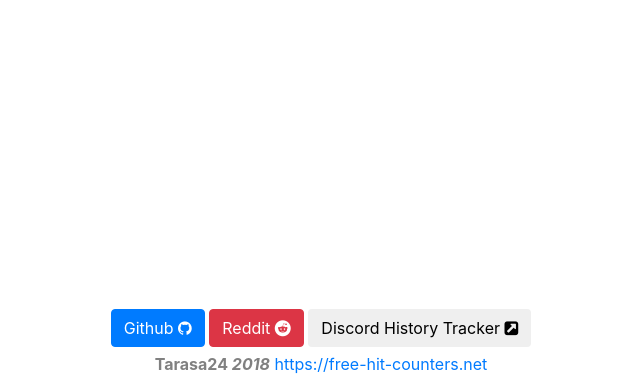
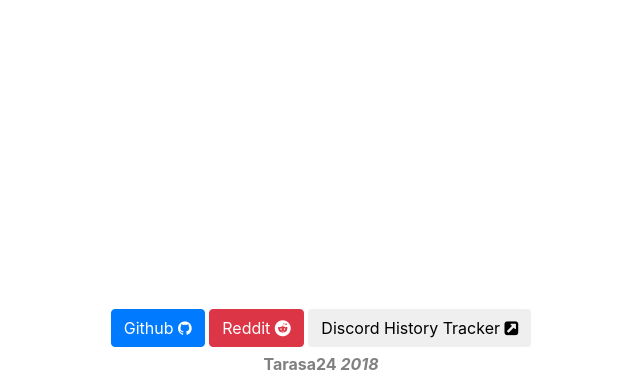
Before and after one commit to Tarasa24/discord-analytics, a plain HTML site: page index.html in a window 1280 px wide. Shown: the part 1436-1812 px from the top of the page, without its empty margins (319-959 px from the left). Drawn offline with nearby package versions, Linux system fonts and the light colour scheme.

Commit message:
index.html fix

```diff
--- a/index.html
+++ b/index.html
@@ -80,7 +80,7 @@
         </div>
         <div align="center">
             <b style="color: gray">Tarasa24 <i>2018</i></b>
-            <a href='https://free-hit-counters.net/' style="padding-bottom: -3px">https://free-hit-counters.net</a> <script type='text/javascript' src='https://www.freevisitorcounters.com/auth.php?id=e997d2a82f8cda5c0656bb8aabc7d1f1861310ee'></script>
+            <a href='https://free-hit-counters.net/' style="padding-bottom: -3px"></a> <script type='text/javascript' src='https://www.freevisitorcounters.com/auth.php?id=e997d2a82f8cda5c0656bb8aabc7d1f1861310ee'></script>
             <script type="text/javascript" src="https://www.freevisitorcounters.com/en/home/counter/436618/t/5"></script>
         </div>
     </div>
```
